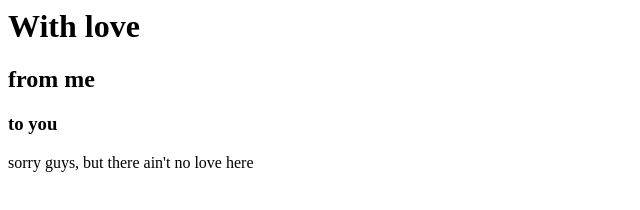
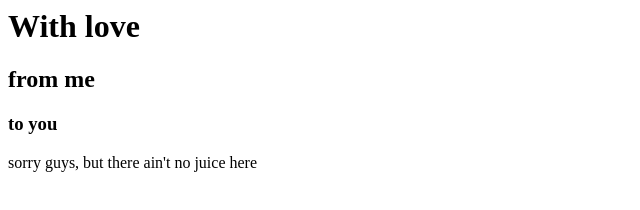
Before and after one commit to RaviCampos/giting, a plain HTML site: page index.html in a window 1280 px wide. Shown: the full height of the page, 0-640 px from the left. Drawn offline with Linux system fonts and the light colour scheme.

Commit message:
no juice

```diff
--- a/index.html
+++ b/index.html
@@ -3,5 +3,5 @@
     <h2>from me</h2>
     <h3>to you</h3>
 
-    <p>sorry guys, but there ain't no love here</p>
+    <p>sorry guys, but there ain't no juice here</p>
 </div>
```
